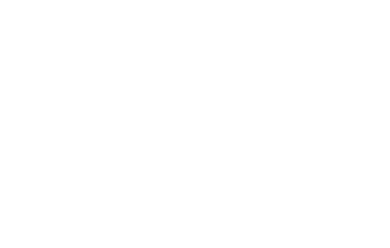
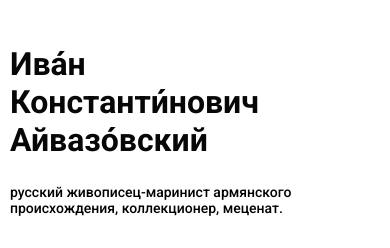
Before and after one commit to AlekCawka/Aivazovskiy-Page, a plain HTML site: page aivazovskiy_page/styles/index.html in a window 390 px wide. Shown: the top 248 px of the page. Drawn offline with Linux system fonts and the light colour scheme.

Commit message:
home section

```diff
--- a/aivazovskiy_page/styles/basic.css
+++ b/aivazovskiy_page/styles/basic.css
@@ -19,6 +19,9 @@ a {
     color: unset;
 }
 
+h1, p {
+    margin: 0;
+}
 .container {
     margin: 0 auto;
     max-width: 970px;
--- /dev/null
+++ b/aivazovskiy_page/styles/home.css
@@ -0,0 +1,37 @@
+.home {
+    text-align: center;
+}
+
+.home-title {
+    font-size: 45px;
+    font-weight: 700;
+    color: var(--color-main-black);
+    margin: 45px 0 25px 0;
+}
+
+.home-discription {
+    margin: 0 0 35px 0;
+    font-size: 18px;
+    font-weight: 500;
+}
+
+.home-img {
+    width: 100%;
+    height: 535px;
+    object-fit: cover;
+}
+
+@media (max-width: 480px) {
+    .home {
+        text-align: left;
+    }
+
+    .home-title {
+        max-width: 250px;
+        font-size: 32px;
+    }
+
+    .home-discription {
+        font-size: 14px;
+    }
+}
--- a/aivazovskiy_page/styles/index.css
+++ b/aivazovskiy_page/styles/index.css
@@ -1,3 +1,4 @@
 @import url('./variables.css');
 @import url('./basic.css');
 @import url('./header.css');
+@import url('./home.css');
--- a/aivazovskiy_page/styles/index.html
+++ b/aivazovskiy_page/styles/index.html
@@ -35,8 +35,15 @@
             </nav>
         </div>
     </header>
-    <main>
 
+    <main aria-label="main">
+        <section class="home" aria-label="home section">
+            <div class="container">
+                <h1 class="home-title">Ива́н Константи́нович Айвазо́вский</h1>
+                <p class="home-discription">русский живописец-маринист армянского происхождения, коллекционер, меценат.</p>
+                <img src="/assets/webp/home.png" alt="photo of Aivazovski" class="home-img">
+            </div>
+        </section>
     </main>
     <footer>
 
```
Also changed, not shown: aivazovskiy_page/assets/webp/home.png.
